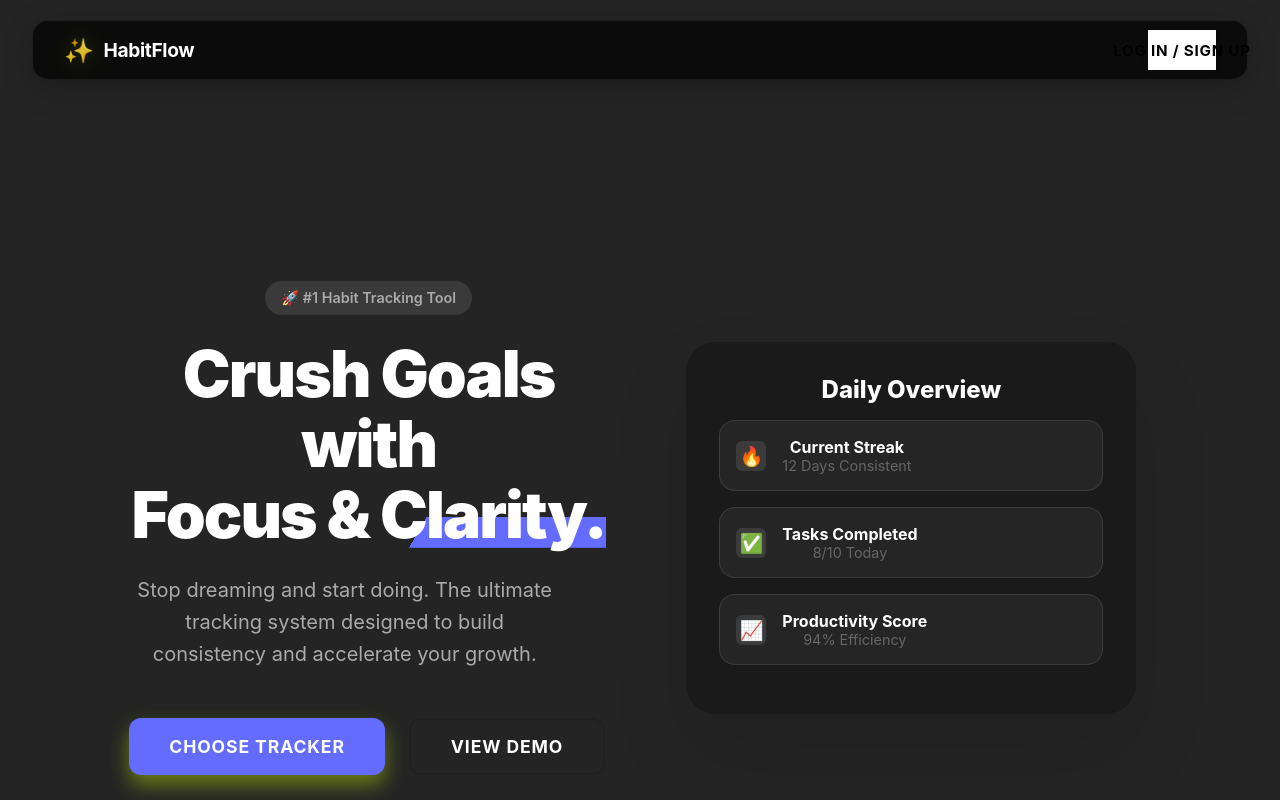
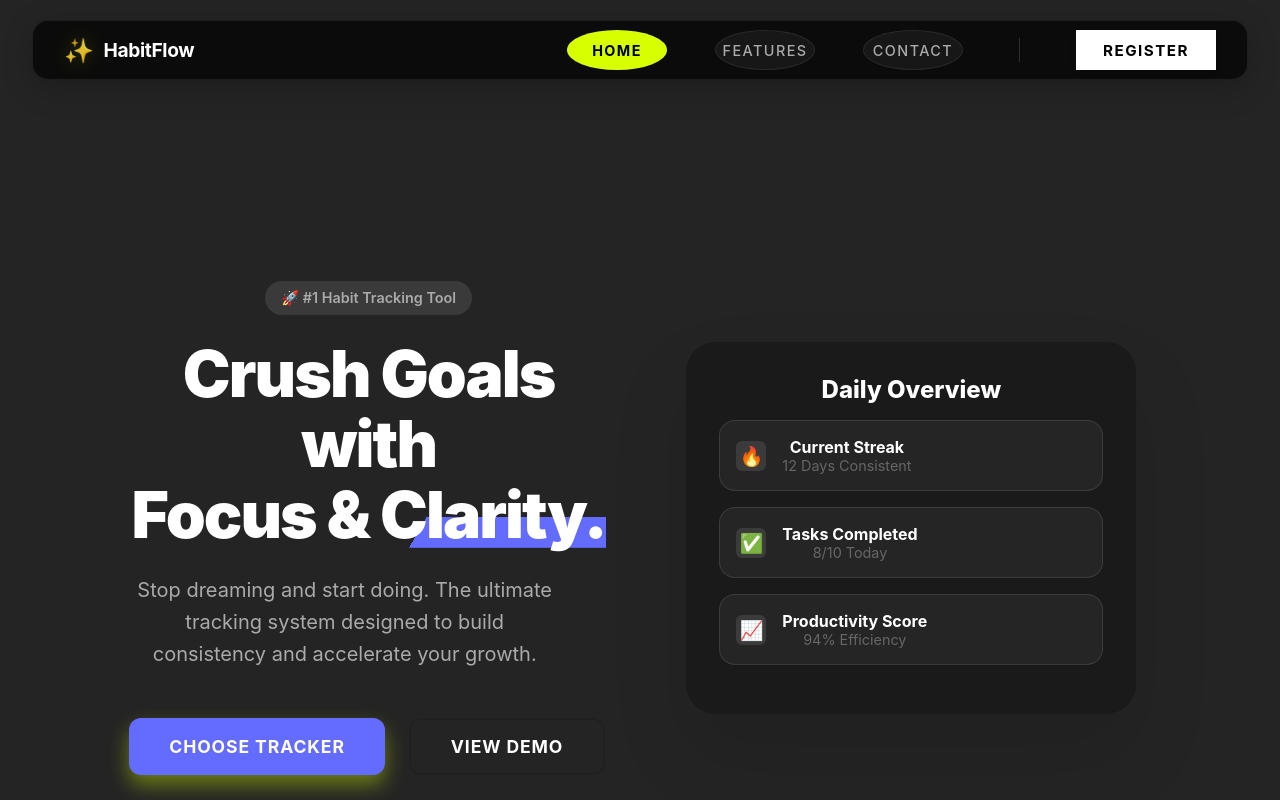
Before and after one commit to amitraj99053/Habit-Tracker-Frontend, a React (Vite) app: page / in a window 1280 px wide. Shown: the top 800 px of the page. Built offline with nearby package versions, Linux system fonts and the light colour scheme; no server answers.

Commit message:
Update header spacing to be generous and professional

```diff
--- a/src/components/Header.css
+++ b/src/components/Header.css
@@ -72,8 +72,8 @@
 .nav-menu {
     display: flex;
     align-items: center;
-    gap: 0.2rem;
-    /* Tighter gap for rectangular blocks */
+    gap: 3rem;
+    /* Very generous spacing between options */
     margin-left: auto;
 }
 
@@ -86,17 +86,21 @@
     background: transparent;
     border: none;
     cursor: pointer;
-    padding: 0.8rem 1.2rem;
-    /* Rectangular padding */
+    padding: 0.6rem 1.5rem;
+    /* Wider internal spacing for text breathability */
     border-radius: 0;
     /* Strict Rectangle */
     transition: all 0.2s ease;
     white-space: nowrap;
     text-transform: uppercase;
-    letter-spacing: 0.05em;
+    letter-spacing: 0.1em;
+    /* More spacing between letters */
     position: relative;
     box-shadow: none;
     /* Clean flat look */
+    min-width: 100px;
+    /* Ensure minimum width for consistency */
+    text-align: center;
 }
 
 /* Rectangular Hover Block */
@@ -121,24 +125,26 @@
     display: none;
 }
 
-/* Primary Action Button (Login/Signup) - Premium Rectangular */
+/* Primary Action Button (Register) - Premium Rectangular */
 .nav-btn.secondary-btn {
     background: #fff;
     color: #000;
     font-weight: 700;
     margin-left: 0;
-    /* No margin needed as it's the only item */
-    padding: 1rem 2rem;
-    /* Distinctly larger 'Hero' button */
+    padding: 0.8rem 2.5rem;
+    /* Wide, impactful padding for 'Register' */
     border-radius: 0;
     /* Strict Shape */
     font-size: 0.95rem;
-    letter-spacing: 0.05em;
+    letter-spacing: 0.1em;
+    /* Spaced out caps */
     text-transform: uppercase;
     border: 2px solid transparent;
-    /* Prepare for border effect */
     transition: all 0.25s cubic-bezier(0.4, 0, 0.2, 1);
     box-shadow: 0 4px 6px rgba(0, 0, 0, 0.1);
+    min-width: 140px;
+    /* Benchmark width for consistency */
+    text-align: center;
 }
 
 .nav-btn.secondary-btn:hover {
--- a/src/components/Header.jsx
+++ b/src/components/Header.jsx
@@ -71,10 +71,31 @@ const Header = () => {
                 </div>
 
                 <nav className={`nav-menu ${isMobileMenuOpen ? 'active' : ''}`}>
+                    <button
+                        className={`nav-btn ${isActive('/') ? 'active' : ''}`}
+                        onClick={() => handleNavClick('/')}
+                    >
+                        Home
+                    </button>
+                    <button
+                        className={`nav-btn ${isActive('/services') ? 'active' : ''}`}
+                        onClick={() => handleNavClick('/services')}
+                    >
+                        Features
+                    </button>
+                    <button
+                        className={`nav-btn ${isActive('/contact') ? 'active' : ''}`}
+                        onClick={() => handleNavClick('/contact')}
+                    >
+                        Contact
+                    </button>
+
+                    <div className="divider"></div>
+
                     {user ? (
                         <button className="nav-btn secondary-btn" onClick={handleLogout} style={{ background: '#ff4d4d', color: '#fff', border: 'none' }}>Logout</button>
                     ) : (
-                        <button className="nav-btn secondary-btn" onClick={() => openModal(true)}>Log In / Sign Up</button>
+                        <button className="nav-btn secondary-btn" onClick={() => openModal(true)}>Register</button>
                     )}
                 </nav>
             </header>
```
